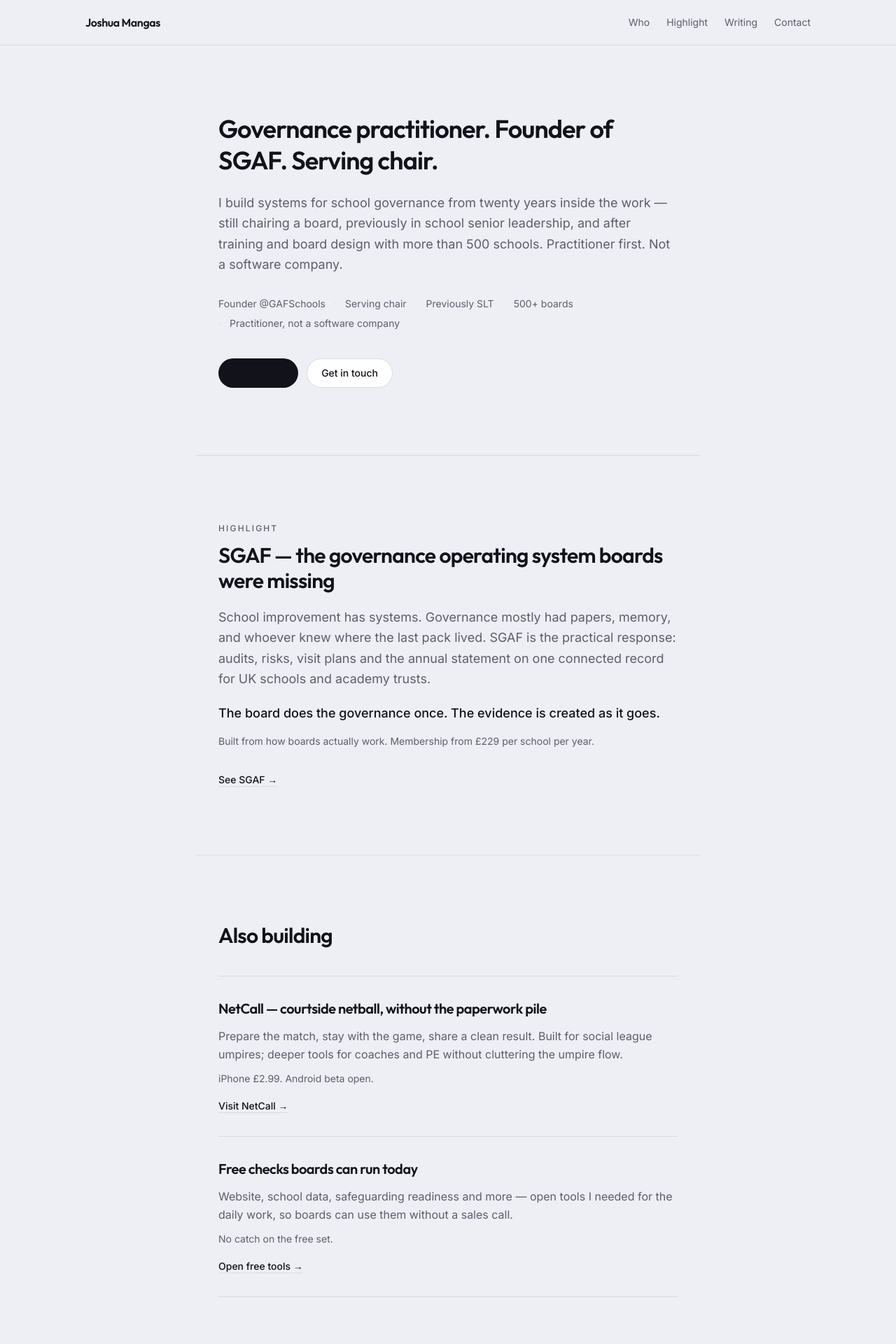
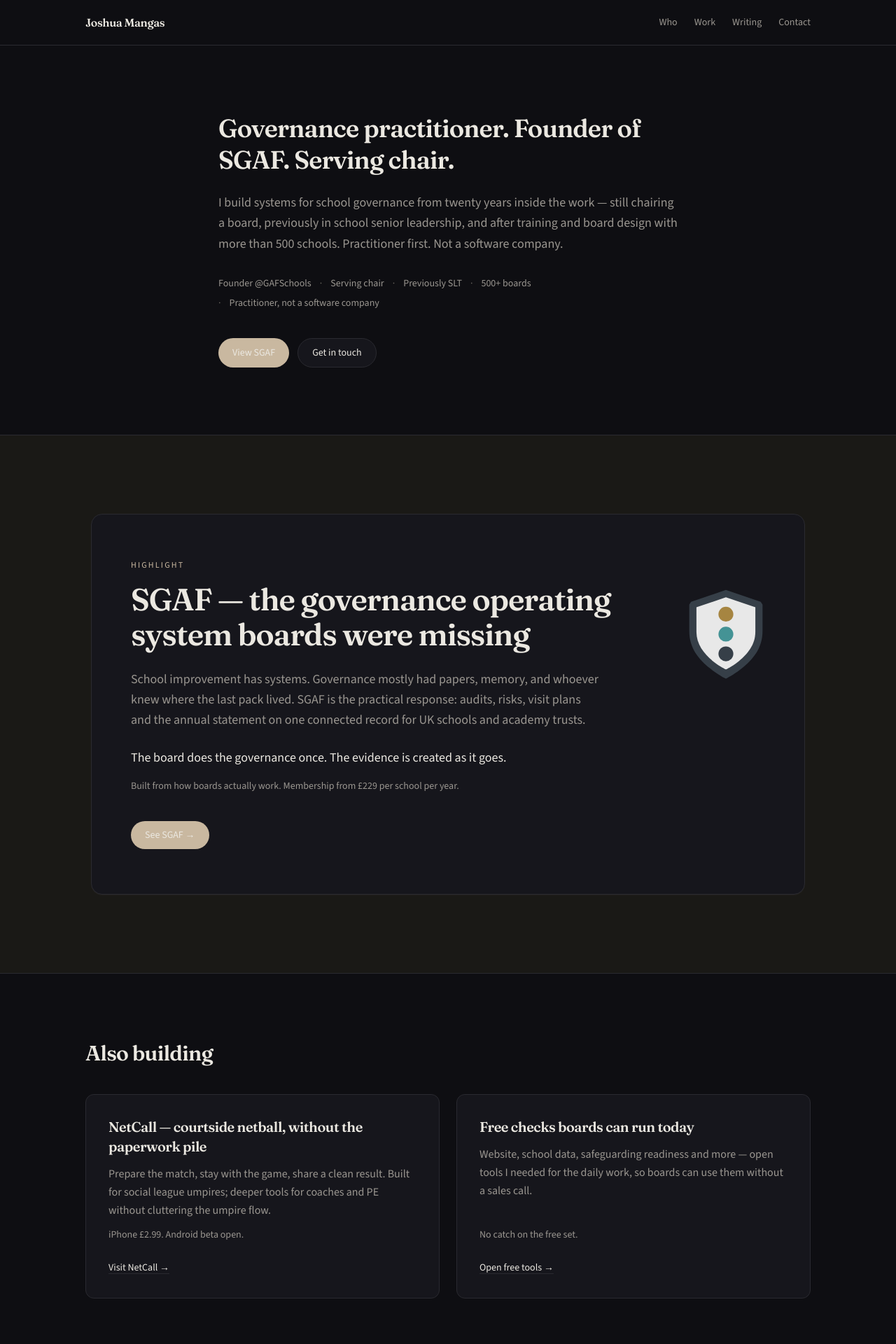
Before and after one commit to Vicariouso/joshuamangas-com, a Next.js app: page / in a window 1280 px wide. Shown: the top 1920 px of the page at 70% size. Built offline with nearby package versions, Linux system fonts and the light colour scheme.

Commit message:
Lock dark scaffold with Fraunces hierarchy for Highlight-first homepage
Permanent dark tokens, Fraunces + Source Sans 3, SGAF as largest editorial feature, equal Also-building cards, quieter writing cards.

```diff
--- a/app/globals.css
+++ b/app/globals.css
@@ -1,25 +1,32 @@
 @import "tailwindcss";
 
 :root {
-  --paper: #eeeef5;
-  --paper-raised: #ffffff;
-  --ink: #12131a;
-  --ink-muted: #5c5f6a;
-  --line: #d8dae3;
-  --accent: #12131a;
-  --accent-soft: #e4e6f0;
-  --focus: #3b3f54;
-  --background: var(--paper);
-  --foreground: var(--ink);
-  --muted: var(--ink-muted);
-  --border: var(--line);
+  /* Dark scaffold (permanent) */
+  --bg: #0e0e12;
+  --fg: #ebe8e1;
+  --muted: #9a9690;
+  --accent: #c9b8a0;
+  --border: #2a2a30;
+  --subtle: #6b6862;
+  --accent-soft: #1a1916;
+  --paper: #ebe8e1;
+  --ink: #0e0e12;
+  --paper-raised: #16161c;
+  --line: #2a2a30;
+  --ink-muted: #9a9690;
+  --focus: #c9b8a0;
+  --background: var(--bg);
+  --foreground: var(--fg);
 }
 
 @theme inline {
   --color-background: var(--background);
   --color-foreground: var(--foreground);
+  --color-bg: var(--bg);
+  --color-fg: var(--fg);
   --color-muted: var(--muted);
   --color-border: var(--border);
+  --color-subtle: var(--subtle);
   --color-accent: var(--accent);
   --color-accent-soft: var(--accent-soft);
   --color-paper: var(--paper);
@@ -28,8 +35,8 @@
   --color-ink-muted: var(--ink-muted);
   --color-line: var(--line);
   --color-focus: var(--focus);
-  --font-sans: var(--font-inter);
-  --font-display: var(--font-outfit);
+  --font-sans: var(--font-source-sans);
+  --font-display: var(--font-fraunces);
 }
 
 * {
@@ -41,15 +48,15 @@
 }
 
 body {
-  background: var(--paper);
-  color: var(--ink);
+  background: var(--bg);
+  color: var(--fg);
   font-family: var(--font-sans), system-ui, sans-serif;
   text-rendering: optimizeLegibility;
 }
 
 ::selection {
   background: var(--accent-soft);
-  color: var(--ink);
+  color: var(--fg);
 }
 
 a {
@@ -65,3 +72,7 @@
   height: 1px;
   background: var(--line);
 }
+
+.font-display {
+  font-family: var(--font-display), Georgia, "Times New Roman", serif;
+}
--- a/app/layout.tsx
+++ b/app/layout.tsx
@@ -1,18 +1,18 @@
 import type { Metadata } from "next";
-import { Inter, Outfit } from "next/font/google";
+import { Fraunces, Source_Sans_3 } from "next/font/google";
 import "./globals.css";
 
-const inter = Inter({
-  variable: "--font-inter",
+const sourceSans = Source_Sans_3({
+  variable: "--font-source-sans",
   subsets: ["latin"],
-  weight: ["400", "500"],
+  weight: ["400", "500", "600"],
   display: "swap",
 });
 
-const outfit = Outfit({
-  variable: "--font-outfit",
+const fraunces = Fraunces({
+  variable: "--font-fraunces",
   subsets: ["latin"],
-  weight: ["600", "700"],
+  weight: ["500", "600", "700"],
   display: "swap",
 });
 
@@ -69,9 +69,9 @@
   return (
     <html
       lang="en-GB"
-      className={`${inter.variable} ${outfit.variable} h-full antialiased`}
+      className={`${sourceSans.variable} ${fraunces.variable} h-full antialiased`}
     >
-      <body className="min-h-full flex flex-col bg-paper text-ink font-sans">
+      <body className="min-h-full flex flex-col bg-bg text-fg font-sans">
         {children}
       </body>
     </html>
--- a/app/page.tsx
+++ b/app/page.tsx
@@ -53,41 +53,41 @@
     <>
       <a
         href="#main"
-        className="sr-only focus:not-sr-only focus:absolute focus:left-4 focus:top-4 focus:z-50 focus:rounded-md focus:bg-accent-soft focus:px-3 focus:py-2 focus:text-ink"
+        className="sr-only focus:not-sr-only focus:absolute focus:left-4 focus:top-4 focus:z-50 focus:rounded-md focus:bg-accent-soft focus:px-3 focus:py-2 focus:text-fg"
       >
         Skip to content
       </a>
 
-      <header className="border-b border-line">
+      <header className="border-b border-border">
         <div className="mx-auto flex w-full max-w-[720px] items-center justify-between px-6 py-5 sm:px-8 lg:max-w-[1100px]">
-          <p className="font-[family-name:var(--font-outfit)] text-base font-semibold tracking-tight text-ink">
+          <p className="font-display text-base font-semibold tracking-tight text-fg">
             Joshua Mangas
           </p>
           <nav
             aria-label="Primary"
-            className="flex gap-5 text-sm text-ink-muted sm:gap-6"
+            className="flex gap-5 text-sm text-muted sm:gap-6"
           >
             <a
               href="#who"
-              className="transition-colors duration-150 hover:text-ink"
+              className="transition-colors duration-150 hover:text-fg"
             >
               Who
             </a>
             <a
-              href="#highlight"
-              className="hidden transition-colors duration-150 hover:text-ink sm:inline"
+              href="#sgaf"
+              className="hidden transition-colors duration-150 hover:text-fg sm:inline"
             >
-              Highlight
+              Work
             </a>
             <a
               href="#writing"
-              className="transition-colors duration-150 hover:text-ink"
+              className="transition-colors duration-150 hover:text-fg"
             >
               Writing
             </a>
             <a
               href="#contact"
-              className="transition-colors duration-150 hover:text-ink"
+              className="transition-colors duration-150 hover:text-fg"
             >
               Contact
             </a>
@@ -101,20 +101,20 @@
           id="who"
           className="mx-auto max-w-[720px] px-6 py-16 sm:px-8 sm:py-20 lg:py-24"
         >
-          <h1 className="font-[family-name:var(--font-outfit)] text-3xl font-semibold leading-tight tracking-tight text-ink sm:text-4xl">
+          <h1 className="font-display text-3xl font-semibold leading-tight tracking-tight text-fg sm:text-4xl">
             Governance practitioner. Founder of SGAF. Serving chair.
           </h1>
-          <p className="mt-6 text-base leading-relaxed text-ink-muted sm:text-lg">
+          <p className="mt-6 text-base leading-relaxed text-muted sm:text-lg">
             I build systems for school governance from twenty years inside the
             work — still chairing a board, previously in school senior
             leadership, and after training and board design with more than 500
             schools. Practitioner first. Not a software company.
           </p>
-          <ul className="mt-8 flex flex-wrap gap-x-3 gap-y-2 text-sm text-ink-muted">
+          <ul className="mt-8 flex flex-wrap gap-x-3 gap-y-2 text-sm text-muted">
             {proofStrip.map((item, i) => (
               <li key={item} className="flex items-center gap-3">
                 {i > 0 && (
-                  <span aria-hidden className="text-line">
+                  <span aria-hidden className="text-subtle">
                     ·
                   </span>
                 )}
@@ -125,136 +125,160 @@
           <div className="mt-10 flex flex-wrap gap-3">
             <ExtLink
               href="https://governanceassurance.co.uk"
-              className="inline-flex items-center rounded-full bg-accent px-5 py-2.5 text-sm font-medium text-paper-raised transition-opacity duration-150 hover:opacity-90"
+              className="inline-flex items-center rounded-full bg-accent px-5 py-2.5 text-sm font-medium text-ink transition-opacity duration-150 hover:opacity-90"
             >
               View SGAF
             </ExtLink>
             <a
               href="#contact"
-              className="inline-flex items-center rounded-full border border-line bg-paper-raised px-5 py-2.5 text-sm font-medium text-ink transition-colors duration-150 hover:border-ink-muted"
+              className="inline-flex items-center rounded-full border border-border bg-paper-raised px-5 py-2.5 text-sm font-medium text-fg transition-colors duration-150 hover:border-subtle"
             >
               Get in touch
             </a>
           </div>
         </section>
 
-        <div className="hairline mx-auto max-w-[720px]" />
-
-        {/* Highlight — SGAF */}
+        {/* Highlight — SGAF (largest editorial feature) */}
         <section
-          id="highlight"
-          className="mx-auto max-w-[720px] px-6 py-16 sm:px-8 sm:py-20 lg:py-24"
+          id="sgaf"
+          aria-labelledby="sgaf-heading"
+          className="border-y border-border bg-accent-soft"
         >
-          <p className="text-xs font-medium uppercase tracking-[0.18em] text-ink-muted">
+          <span id="highlight" className="sr-only" aria-hidden="true" />
+          <div className="mx-auto max-w-[1100px] px-6 py-16 sm:px-8 sm:py-20 lg:px-10 lg:py-28">
+            <div className="rounded-2xl border border-border bg-paper-raised px-6 py-10 shadow-[0_1px_0_rgba(235,232,225,0.04)] sm:px-10 sm:py-12 lg:px-14 lg:py-16">
+              <div className="flex flex-col gap-8 lg:flex-row lg:items-start lg:gap-12">
+                <div className="min-w-0 flex-1">
+                  <p className="text-xs font-medium uppercase tracking-[0.18em] text-accent">
                     Highlight
                   </p>
-          <h2 className="mt-3 font-[family-name:var(--font-outfit)] text-2xl font-semibold tracking-tight text-ink sm:text-3xl">
+                  <h2
+                    id="sgaf-heading"
+                    className="mt-4 font-display text-3xl font-semibold leading-tight tracking-tight text-fg sm:text-4xl lg:text-[2.75rem] lg:leading-[1.15]"
+                  >
                     SGAF — the governance operating system boards were missing
                   </h2>
-          <p className="mt-5 text-base leading-relaxed text-ink-muted sm:text-lg">
-            School improvement has systems. Governance mostly had papers,
-            memory, and whoever knew where the last pack lived. SGAF is the
-            practical response: audits, risks, visit plans and the annual
-            statement on one connected record for UK schools and academy trusts.
+                  <p className="mt-6 max-w-[42rem] text-base leading-relaxed text-muted sm:text-lg">
+                    School improvement has systems. Governance mostly had
+                    papers, memory, and whoever knew where the last pack lived.
+                    SGAF is the practical response: audits, risks, visit plans
+                    and the annual statement on one connected record for UK
+                    schools and academy trusts.
                   </p>
-          <p className="mt-5 text-base font-medium leading-relaxed text-ink sm:text-lg">
-            The board does the governance once. The evidence is created as it
-            goes.
+                  <p className="mt-6 max-w-[42rem] text-base font-medium leading-relaxed text-fg sm:text-lg">
+                    The board does the governance once. The evidence is created
+                    as it goes.
                   </p>
-          <p className="mt-4 text-sm text-ink-muted">
-            Built from how boards actually work. Membership from £229 per school
-            per year.
+                  <p className="mt-4 text-sm text-muted">
+                    Built from how boards actually work. Membership from £229
+                    per school per year.
                   </p>
-          <p className="mt-8">
+                  <p className="mt-10">
                     <ExtLink
                       href="https://governanceassurance.co.uk"
-              className="text-sm font-medium text-ink underline decoration-line underline-offset-4 transition-colors duration-150 hover:decoration-ink"
+                      className="inline-flex items-center rounded-full bg-accent px-5 py-2.5 text-sm font-medium text-ink transition-opacity duration-150 hover:opacity-90"
                     >
                       See SGAF →
                     </ExtLink>
                   </p>
+                </div>
+                <div className="mx-auto w-20 shrink-0 sm:w-24 lg:mx-0 lg:mt-10 lg:w-28">
+                  {/* eslint-disable-next-line @next/next/no-img-element */}
+                  <img
+                    src="/sgaf-shield.svg"
+                    alt="SGAF shield mark"
+                    width={112}
+                    height={132}
+                    className="h-auto w-full opacity-90"
+                  />
+                </div>
+              </div>
+            </div>
+          </div>
+        </section>
+
+        {/* Also building — two equal secondary cards */}
+        <section
+          id="also-building"
+          className="mx-auto max-w-[1100px] px-6 py-16 sm:px-8 sm:py-20 lg:py-24"
+        >
+          <h2 className="font-display text-2xl font-semibold tracking-tight text-fg sm:text-3xl">
+            Also building
+          </h2>
+          <div className="mt-10 grid gap-6 md:grid-cols-2">
+            <article
+              id="netcall"
+              className="flex flex-col rounded-xl border border-border bg-paper-raised p-6 sm:p-8"
+            >
+              <h3 className="font-display text-xl font-semibold tracking-tight text-fg">
+                NetCall — courtside netball, without the paperwork pile
+              </h3>
+              <p className="mt-3 flex-1 text-base leading-relaxed text-muted">
+                Prepare the match, stay with the game, share a clean result.
+                Built for social league umpires; deeper tools for coaches and PE
+                without cluttering the umpire flow.
+              </p>
+              <p className="mt-3 text-sm text-muted">
+                iPhone £2.99. Android beta open.
+              </p>
+              <p className="mt-6">
+                <ExtLink
+                  href="https://netcallumpire.com"
+                  className="text-sm font-medium text-accent underline decoration-border underline-offset-4 transition-colors duration-150 hover:decoration-accent"
+                >
+                  Visit NetCall →
+                </ExtLink>
+              </p>
+            </article>
+            <article
+              id="free-tools"
+              className="flex flex-col rounded-xl border border-border bg-paper-raised p-6 sm:p-8"
+            >
+              <h3 className="font-display text-xl font-semibold tracking-tight text-fg">
+                Free checks boards can run today
+              </h3>
+              <p className="mt-3 flex-1 text-base leading-relaxed text-muted">
+                Website, school data, safeguarding readiness and more — open
+                tools I needed for the daily work, so boards can use them
+                without a sales call.
+              </p>
+              <p className="mt-3 text-sm text-muted">No catch on the free set.</p>
+              <p className="mt-6">
+                <ExtLink
+                  href="https://governanceassurance.co.uk/free/"
+                  className="text-sm font-medium text-accent underline decoration-border underline-offset-4 transition-colors duration-150 hover:decoration-accent"
+                >
+                  Open free tools →
+                </ExtLink>
+              </p>
+            </article>
+          </div>
         </section>
 
         <div className="hairline mx-auto max-w-[720px]" />
 
-        {/* Also building */}
-        <section
-          id="also-building"
-          className="mx-auto max-w-[720px] px-6 py-16 sm:px-8 sm:py-20 lg:py-24"
-        >
-          <h2 className="font-[family-name:var(--font-outfit)] text-2xl font-semibold tracking-tight text-ink sm:text-3xl">
-            Also building
-          </h2>
-          <ul className="mt-10 divide-y divide-line border-y border-line">
-            <li className="py-8">
-              <h3 className="font-[family-name:var(--font-outfit)] text-lg font-semibold tracking-tight text-ink sm:text-xl">
-                NetCall — courtside netball, without the paperwork pile
-              </h3>
-              <p className="mt-3 text-base leading-relaxed text-ink-muted">
-                Prepare the match, stay with the game, share a clean result.
-                Built for social league umpires; deeper tools for coaches and PE
-                without cluttering the umpire flow.
-              </p>
-              <p className="mt-3 text-sm text-ink-muted">
-                iPhone £2.99. Android beta open.
-              </p>
-              <p className="mt-4">
-                <ExtLink
-                  href="https://netcallumpire.com"
-                  className="text-sm font-medium text-ink underline decoration-line underline-offset-4 transition-colors duration-150 hover:decoration-ink"
-                >
-                  Visit NetCall →
-                </ExtLink>
-              </p>
-            </li>
-            <li className="py-8">
-              <h3 className="font-[family-name:var(--font-outfit)] text-lg font-semibold tracking-tight text-ink sm:text-xl">
-                Free checks boards can run today
-              </h3>
-              <p className="mt-3 text-base leading-relaxed text-ink-muted">
-                Website, school data, safeguarding readiness and more — open
-                tools I needed for the daily work, so boards can use them
-                without a sales call.
-              </p>
-              <p className="mt-3 text-sm text-ink-muted">
-                No catch on the free set.
-              </p>
-              <p className="mt-4">
-                <ExtLink
-                  href="https://governanceassurance.co.uk/free/"
-                  className="text-sm font-medium text-ink underline decoration-line underline-offset-4 transition-colors duration-150 hover:decoration-ink"
-                >
-                  Open free tools →
-                </ExtLink>
-              </p>
-            </li>
-          </ul>
-        </section>
-
-        <div className="hairline mx-auto max-w-[720px]" />
-
-        {/* Selected writing */}
+        {/* Selected writing — quieter titled cards */}
         <section
           id="writing"
           className="mx-auto max-w-[720px] px-6 py-16 sm:px-8 sm:py-20 lg:py-24"
         >
-          <h2 className="font-[family-name:var(--font-outfit)] text-2xl font-semibold tracking-tight text-ink sm:text-3xl">
+          <h2 className="font-display text-xl font-semibold tracking-tight text-fg sm:text-2xl">
             Selected writing
           </h2>
-          <p className="mt-3 text-base text-ink-muted">
+          <p className="mt-3 text-base text-muted">
             A few pieces that sound like the work, not a feed.
           </p>
-          <ul className="mt-10 divide-y divide-line border-y border-line">
+          <ul className="mt-8 space-y-4">
             {writing.map((item) => (
-              <li key={item.href} className="py-6">
+              <li key={item.href}>
                 <ExtLink
                   href={item.href}
-                  className="group block transition-opacity duration-150 hover:opacity-80"
+                  className="group block rounded-lg border border-border/80 bg-bg px-5 py-5 transition-colors duration-150 hover:border-subtle sm:px-6"
                 >
-                  <h3 className="font-[family-name:var(--font-outfit)] text-lg font-semibold tracking-tight text-ink group-hover:underline group-hover:decoration-line group-hover:underline-offset-4">
+                  <h3 className="font-display text-base font-semibold tracking-tight text-fg group-hover:text-accent sm:text-lg">
                     {item.title}
                   </h3>
-                  <p className="mt-2 text-base leading-relaxed text-ink-muted">
+                  <p className="mt-2 text-sm leading-relaxed text-muted sm:text-base">
                     {item.abstract}
                   </p>
                 </ExtLink>
@@ -270,31 +294,31 @@
           id="contact"
           className="mx-auto max-w-[720px] px-6 py-16 sm:px-8 sm:py-20 lg:py-24"
         >
-          <h2 className="font-[family-name:var(--font-outfit)] text-2xl font-semibold tracking-tight text-ink sm:text-3xl">
+          <h2 className="font-display text-2xl font-semibold tracking-tight text-fg sm:text-3xl">
             Contact
           </h2>
-          <p className="mt-4 text-base leading-relaxed text-ink-muted sm:text-lg">
+          <p className="mt-4 text-base leading-relaxed text-muted sm:text-lg">
             For SGAF, NetCall, or governance work — email me.
           </p>
           <ul className="mt-8 space-y-3 text-base">
             <li>
               <a
                 href="mailto:joshua@governanceassurance.co.uk"
-                className="font-medium text-ink underline decoration-line underline-offset-4 transition-colors duration-150 hover:decoration-ink"
+                className="font-medium text-accent underline decoration-border underline-offset-4 transition-colors duration-150 hover:decoration-accent"
               >
                 joshua@governanceassurance.co.uk
               </a>
             </li>
-            <li className="flex flex-wrap gap-x-4 gap-y-2 text-ink-muted">
+            <li className="flex flex-wrap gap-x-4 gap-y-2 text-muted">
               <ExtLink
                 href="https://www.linkedin.com/in/joshuamangas"
-                className="underline decoration-line underline-offset-4 transition-colors duration-150 hover:text-ink hover:decoration-ink"
+                className="underline decoration-border underline-offset-4 transition-colors duration-150 hover:text-fg hover:decoration-accent"
               >
                 LinkedIn
               </ExtLink>
               <ExtLink
                 href="https://x.com/JoshuaMangas"
-                className="underline decoration-line underline-offset-4 transition-colors duration-150 hover:text-ink hover:decoration-ink"
+                className="underline decoration-border underline-offset-4 transition-colors duration-150 hover:text-fg hover:decoration-accent"
               >
                 X @JoshuaMangas
               </ExtLink>
@@ -303,8 +327,8 @@
         </section>
       </main>
 
-      <footer className="border-t border-line">
-        <div className="mx-auto flex w-full max-w-[720px] flex-col gap-2 px-6 py-8 text-sm text-ink-muted sm:flex-row sm:items-center sm:justify-between sm:px-8 lg:max-w-[1100px]">
+      <footer className="border-t border-border">
+        <div className="mx-auto flex w-full max-w-[720px] flex-col gap-2 px-6 py-8 text-sm text-muted sm:flex-row sm:items-center sm:justify-between sm:px-8 lg:max-w-[1100px]">
           <p>© {new Date().getFullYear()} Joshua Mangas</p>
           <p>joshuamangas.com</p>
         </div>
```
Also changed, not shown: public/sgaf-shield.svg (added). Lines whose indentation alone changed are shown as unchanged.
